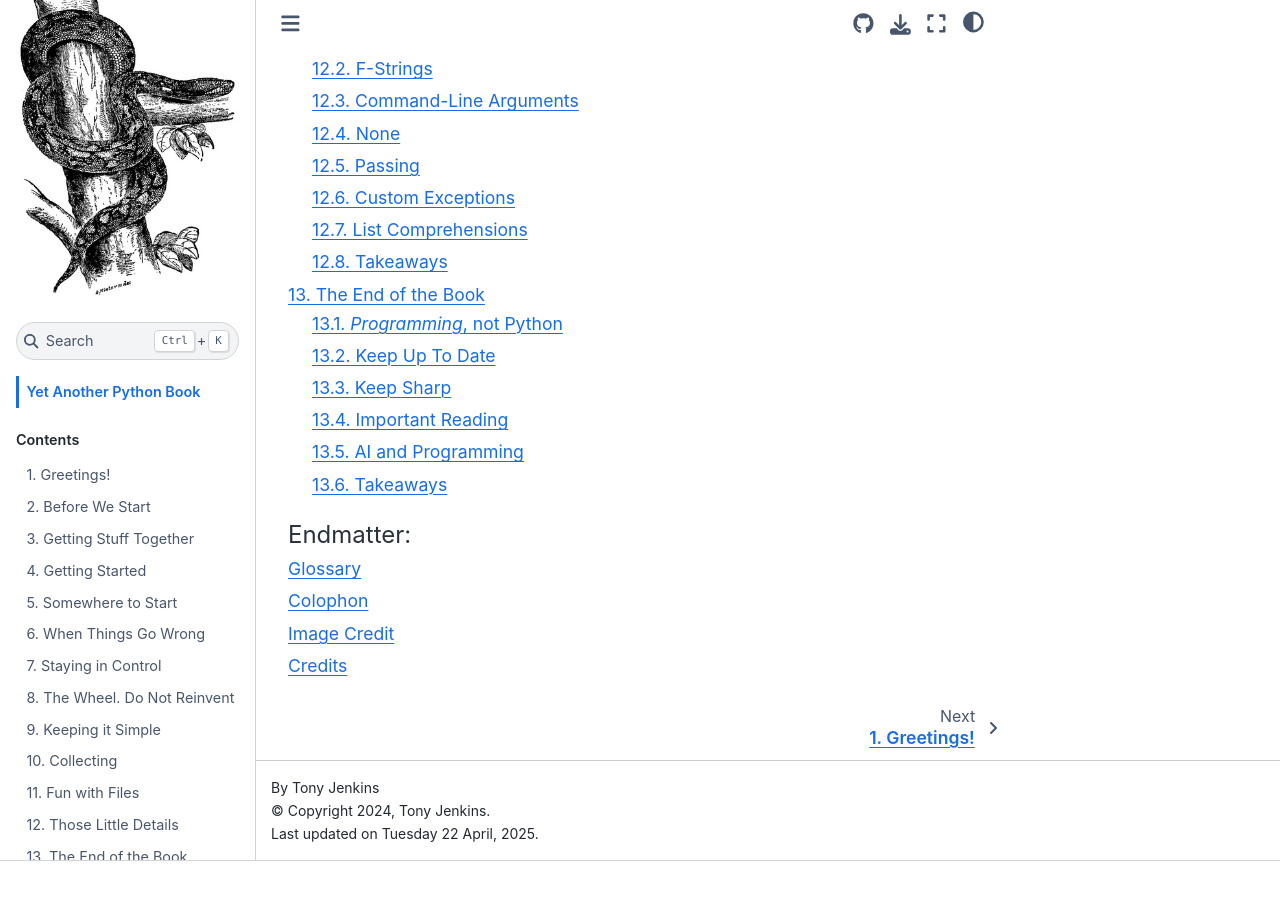
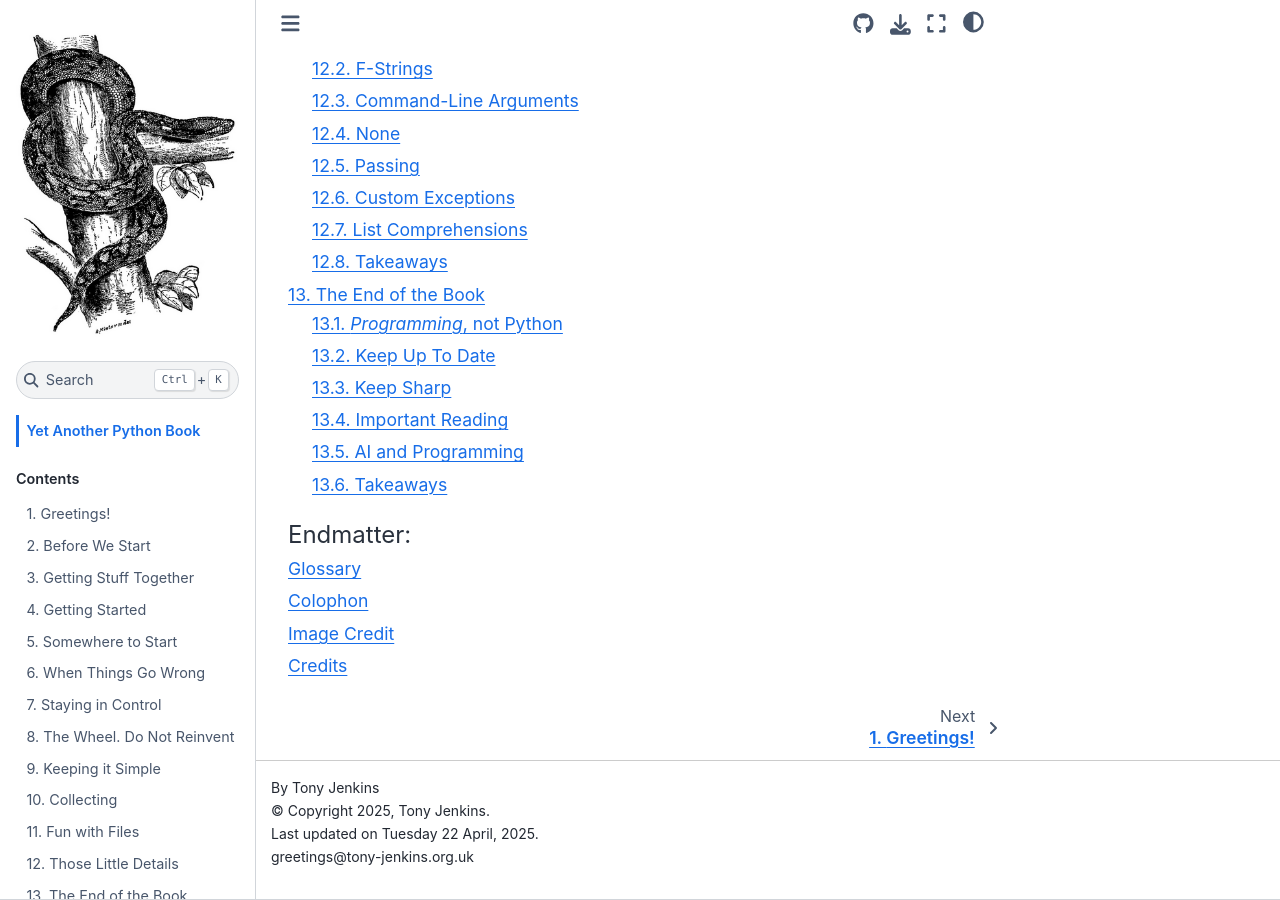
Before and after one commit to TonyJenkins/hungarian_phrasebook, a Sphinx documentation site: the page built from doc/source/index.rst, in a window 1280 px wide and 900 px high, scrolled down 2304 px. Built offline with Sphinx 7.4.7 and the Sphinx Book theme 1.1.4, drawn with Linux system fonts in a browser that asks for light colours; before the commit the page ends 3165 px from its top, so only the background shows below that.

Commit message:
Update Footer

```diff
--- a/doc/source/conf.py
+++ b/doc/source/conf.py
@@ -1,7 +1,7 @@
 # Configuration file for the Sphinx documentation builder.
 
 project = 'Yet Another Python Book'
-copyright = '2024, Tony Jenkins'
+copyright = '2025, Tony Jenkins'
 author = 'Tony Jenkins'
 release = '0.5beta'
 
@@ -27,6 +27,7 @@ html_theme_options = {
     'home_page_in_toc': True,
     'navigation_with_keys': False,
     'repository_url': 'https://github.com/TonyJenkins/hungarian_phrasebook',
+    "extra_footer": "<address>greetings@tony-jenkins.org.uk</address>",
     'use_repository_button': True,
     'pygment_light_style': 'xcode',
     'pygment_dark_style': 'nord',
```
